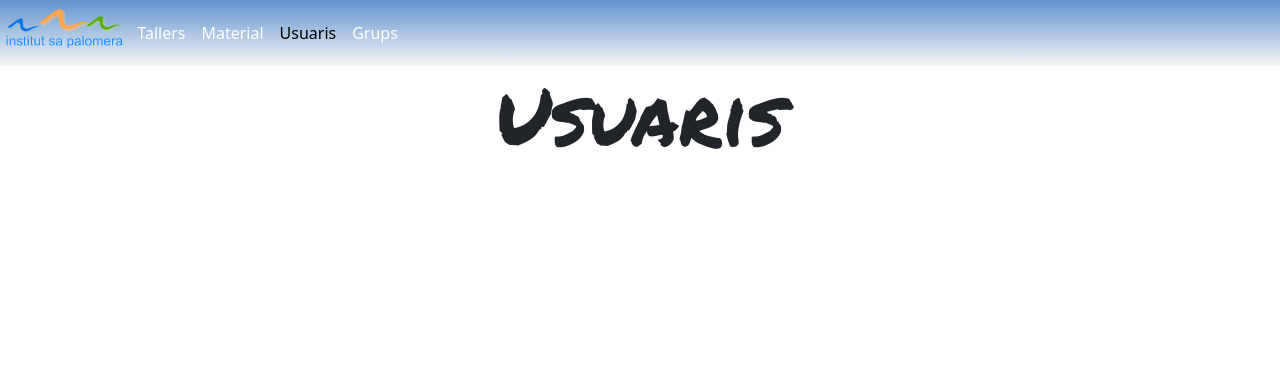
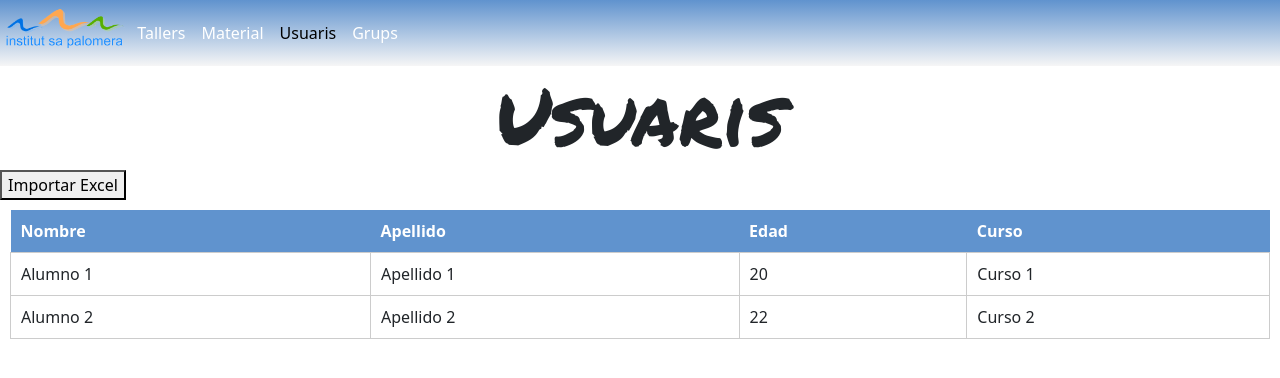
Before and after one commit to SergiSanahuja/pt2, a PHP site: page /Controller/usuaris.php in a window 1280 px wide. Shown: the top 378 px of the page. Run offline with PHP 8.4, Linux system fonts and the light colour scheme.

Commit message:
CSS cambiado usuarios

```diff
--- a/Assets/css/global.css
+++ b/Assets/css/global.css
@@ -2,3 +2,11 @@ h1{
     font-family: "permanent marker" ;
     font-size: 5rem;
 }
+
+.navbar{
+    background: linear-gradient(#6093CE,rgba(0, 0, 0, 0.034)) ;
+}
+
+.nav-link {
+    color: white;
+}
--- /dev/null
+++ b/Assets/css/users.style.css
@@ -0,0 +1,18 @@
+table{
+    width: 100%;
+    border-collapse: collapse;
+    margin: 10px;
+    padding: 0;
+}
+
+th{
+    background-color: #6093CE;
+    color: white;
+    padding: 10px;
+    text-align: left;
+}
+
+td{
+    border: 1px solid #ccc;
+    padding: 10px;
+}
--- a/View/usuaris.vista.html
+++ b/View/usuaris.vista.html
@@ -10,7 +10,7 @@
      <script src="https://code.jquery.com/jquery-3.6.4.js" integrity="sha256-a9jBBRygX1Bh5lt8GZjXDzyOB+bWve9EiO7tROUtj/E=" crossorigin="anonymous"></script>
 
     <!-- CSS -->
-    <link rel="stylesheet" href="../Assets/Css/grups.style.css" />
+    <link rel="stylesheet" href="../Assets/Css/users.style.css" />
     <link rel="stylesheet" href="../Assets/Css/global.css" />
 
      <!-- link google Font -->
@@ -45,9 +45,39 @@
       <div class="row">
         <div class="col-12 text-center-md text-center">
             <h1>Usuaris</h1>
+        </div>
+    </div>
 
-        </div>
-      </div>
+    <div>
+      <input type="file" id="excelFile" accept=".xlsx, .xls" hidden>
+      <button onclick="document.getElementById('excelFile').click()">Importar Excel</button>
     </div>
+
+    <div id="taulaAlumnes" class="d-flex justify-content-center">
+        <table>
+            <tr>
+                <th>Nombre</th>
+                <th>Apellido</th>
+                <th>Edad</th>
+                <th>Curso</th>
+            </tr>
+            <tr>
+                <td>Alumno 1</td>
+                <td>Apellido 1</td>
+                <td>20</td>
+                <td>Curso 1</td>
+            </tr>
+            <tr>
+                <td>Alumno 2</td>
+                <td>Apellido 2</td>
+                <td>22</td>
+                <td>Curso 2</td>
+            </tr>
+            <!-- Agrega más alumnos según sea necesario -->
+        </table>
+    </div>
+
+
+
   </body>
 </html>
```
